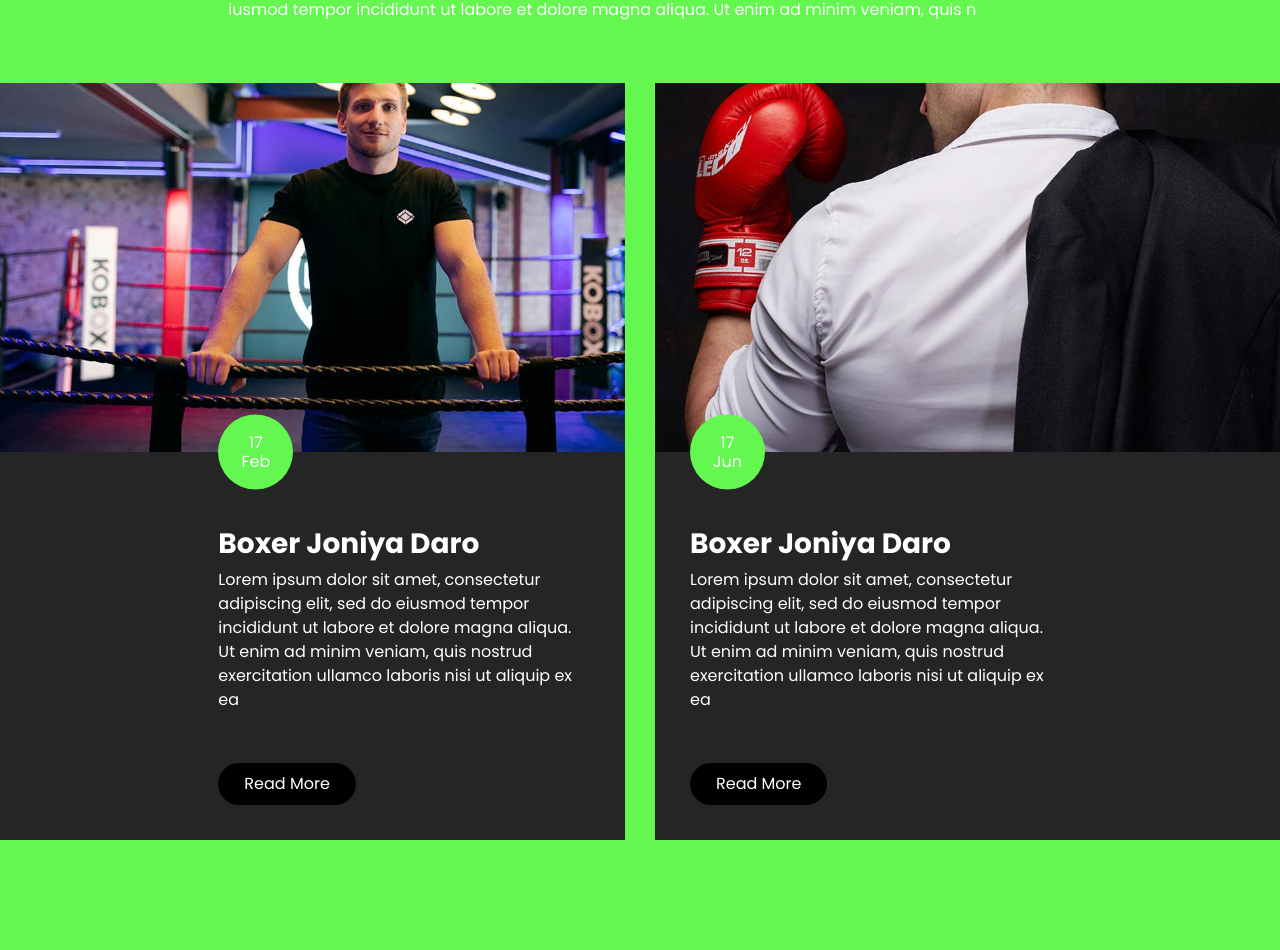
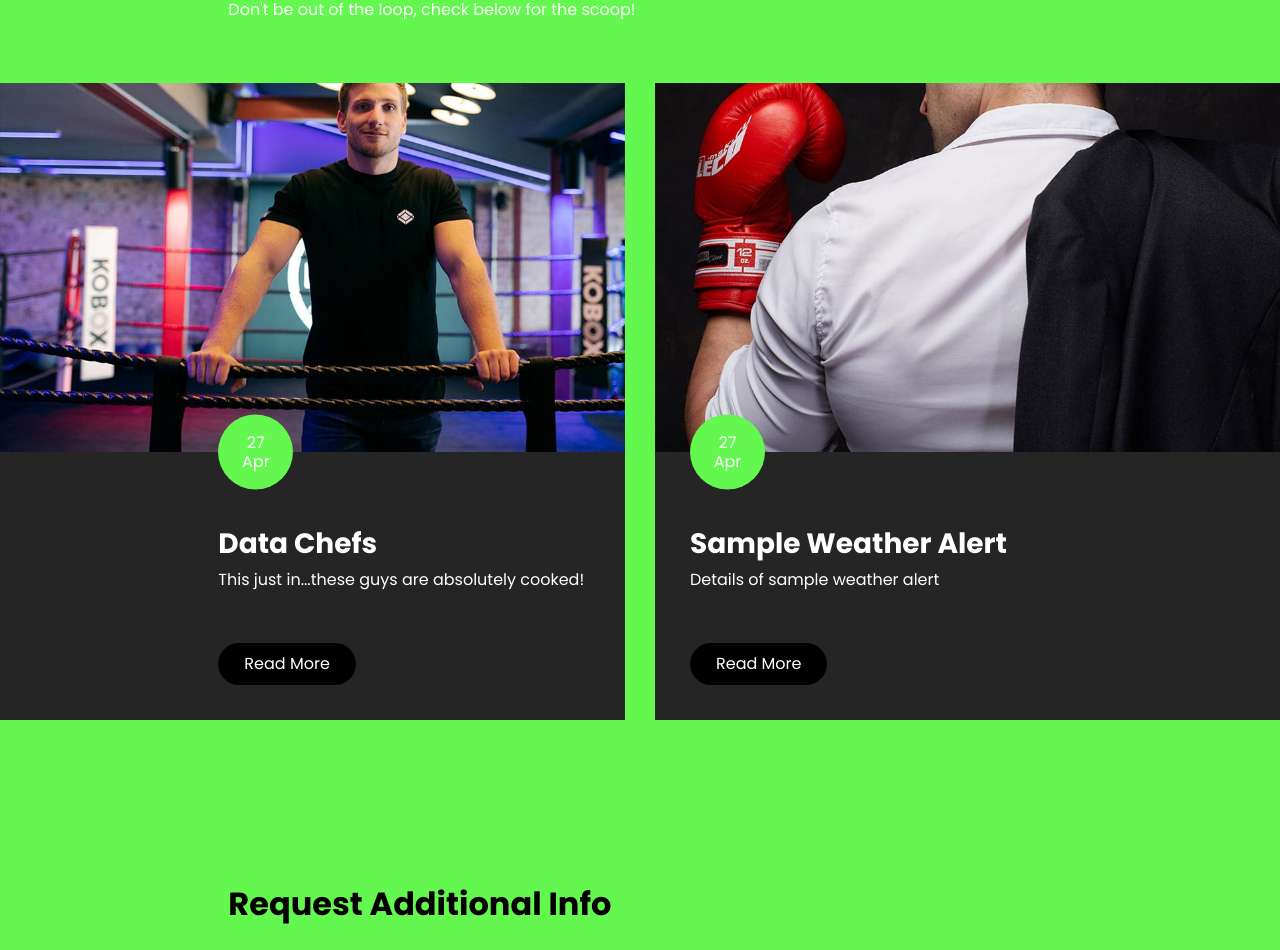
Before and after one commit to RavenRandomz/2025-riverhacks-city-page, a plain HTML site: page blog.html in a window 1280 px wide. Shown: the part 274-1224 px from the top of the page. Drawn offline with nearby package versions, Linux system fonts and the light colour scheme; some packages are replaced by stand-ins of ours; a web font is replaced by a local one.

Commit message:
changed existing boxes to appropriate text

```diff
--- a/blog.html
+++ b/blog.html
@@ -12,7 +12,7 @@
   <meta name="description" content="" />
   <meta name="author" content="" />
 
-  <title>Oxer</title>
+  <title></title>
 
   <!-- slider stylesheet -->
   <link rel="stylesheet" type="text/css" href="https://cdnjs.cloudflare.com/ajax/libs/OwlCarousel2/2.3.4/assets/owl.carousel.min.css" />
@@ -107,10 +107,10 @@
         <div class="col-md-10 ml-auto">
           <div class="heading_container">
             <h2>
-              Latest Blog
+              Alerts and Events
             </h2>
             <p>
-              iusmod tempor incididunt ut labore et dolore magna aliqua. Ut enim ad minim veniam, quis n
+               Don't be out of the loop, check below for the scoop!
             </p>
           </div>
         </div>
@@ -126,15 +126,15 @@
                 <div class="detail-box">
                   <div class="img_date">
                     <h6>
-                      17 <br>
-                      Feb
+                      27 <br>
+                      Apr
                     </h6>
                   </div>
                   <h3>
-                    Boxer Joniya Daro
+                    Data Chefs
                   </h3>
                   <p>
-                    Lorem ipsum dolor sit amet, consectetur adipiscing elit, sed do eiusmod tempor incididunt ut labore et dolore magna aliqua. Ut enim ad minim veniam, quis nostrud exercitation ullamco laboris nisi ut aliquip ex ea
+                    This just in...these guys are absolutely cooked!
                   </p>
                   <a href="">
                     Read More
@@ -143,6 +143,7 @@
               </div>
             </div>
           </div>
+
         </div>
         <div class="col-md-6 pr-0">
           <div class="box b2">
@@ -154,15 +155,15 @@
                 <div class="detail-box">
                   <div class="img_date">
                     <h6>
-                      17 <br>
-                      Jun
+                      27 <br>
+                      Apr
                     </h6>
                   </div>
                   <h3>
-                    Boxer Joniya Daro
+                  Sample Weather Alert
                   </h3>
                   <p>
-                    Lorem ipsum dolor sit amet, consectetur adipiscing elit, sed do eiusmod tempor incididunt ut labore et dolore magna aliqua. Ut enim ad minim veniam, quis nostrud exercitation ullamco laboris nisi ut aliquip ex ea
+                    Details of sample weather alert
                   </p>
                   <a href="">
                     Read More
@@ -190,7 +191,7 @@
 
               <section class="contact_section">
                 <h2>
-                  Request A Call Back
+                  Request Additional Info
                 </h2>
                 <form action="">
                   <div>
```
